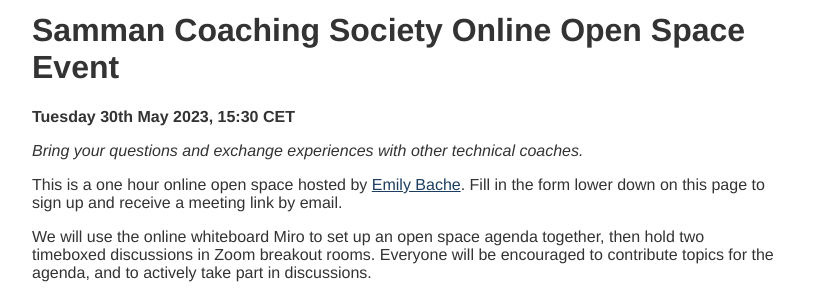
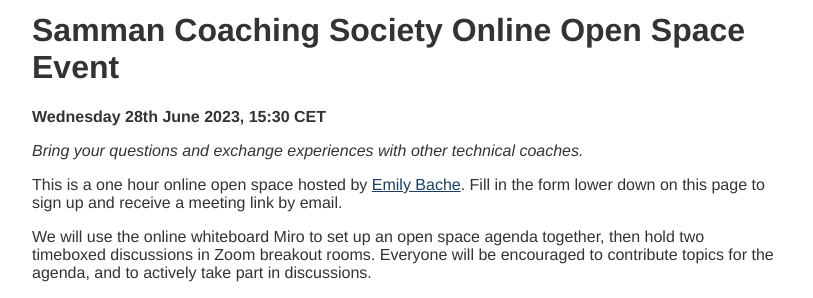
Before and after one commit to sammancoaching/website, a Jekyll site: the page built from society/events/open_space_2023-06-28.md, in a window 1280 px wide. Shown: the part 233-531 px from the top of the page, without its empty margins (233-1046 px from the left). Built offline with Jekyll 4.4.1, drawn with Linux system fonts in a browser that asks for light colours.

Commit message:
next open space in June

```diff
--- a/society/events/open_space_2023-05-30.md
+++ b/society/events/open_space_2023-06-28.md
@@ -5,7 +5,7 @@ title: Samman Coaching Society Online Open Space Event
 
 # Samman Coaching Society Online Open Space Event
 
-**Tuesday 30th May 2023, 15:30 CET**
+**Wednesday 28th June 2023, 15:30 CET**
 
 _Bring your questions and exchange experiences with other technical coaches._
 
```
Also changed, not shown: society/events/index.md (+1 -1 lines).
